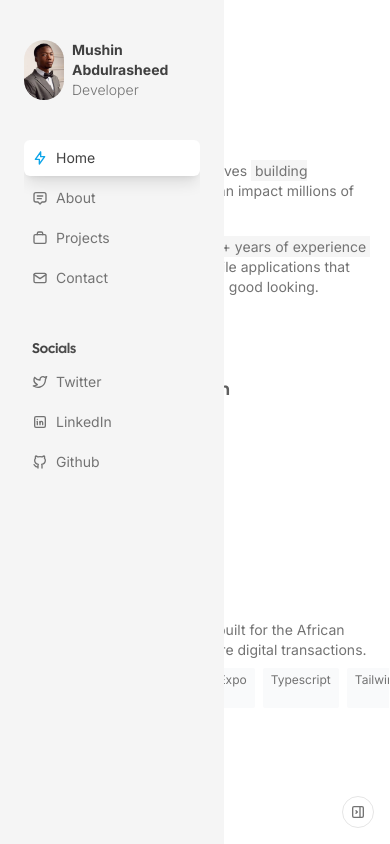
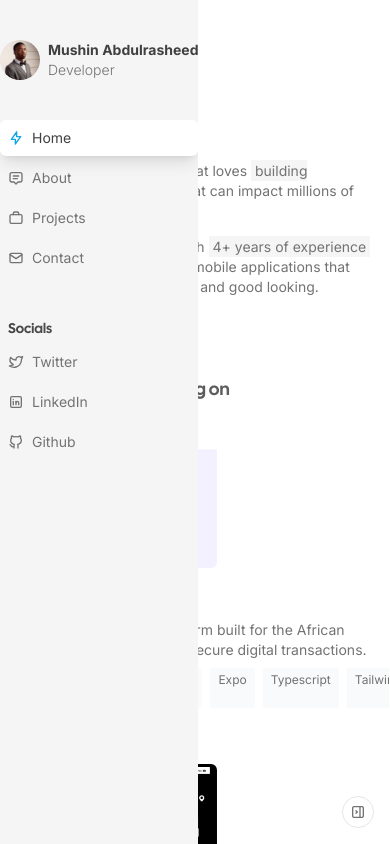
Before and after one commit to muhsin-web/portfolio, a Next.js app: page / in a window 390 px wide. Both pictures are taken after a click on the button 358 px from the left and 812 px from the top of the page. Built offline with nearby package versions, Linux system fonts and the light colour scheme.

Commit message:
sidebar spacing removed

```diff
--- a/src/components/Sidebar.tsx
+++ b/src/components/Sidebar.tsx
@@ -26,7 +26,7 @@
             animate={{ x: 0 }}
             transition={{ duration: 0.2, ease: "linear" }}
             exit={{ x: -200 }}
-            className="px-6  z-[100] py-10 bg-neutral-100 max-w-[14rem] lg:w-fit  fixed lg:relative  h-screen left-0 flex flex-col justify-between"
+            className="md:px-6 px-0  z-[100] py-10 bg-neutral-100 max-w-[14rem] lg:w-fit  fixed lg:relative  h-screen left-0 flex flex-col justify-between"
           >
             <div className="flex-1 overflow-auto">
               <SidebarHeader />
```
